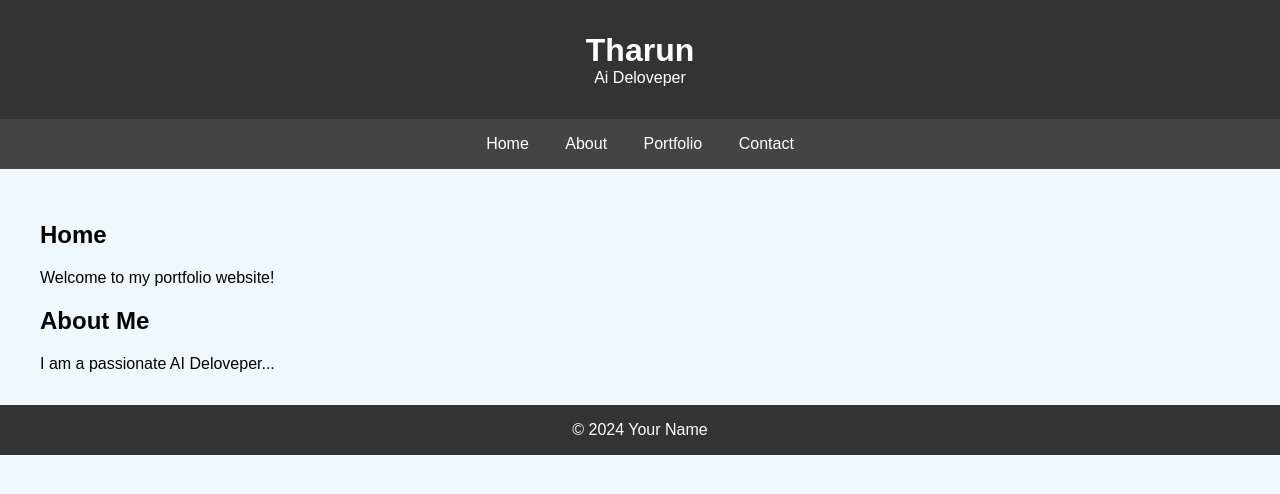
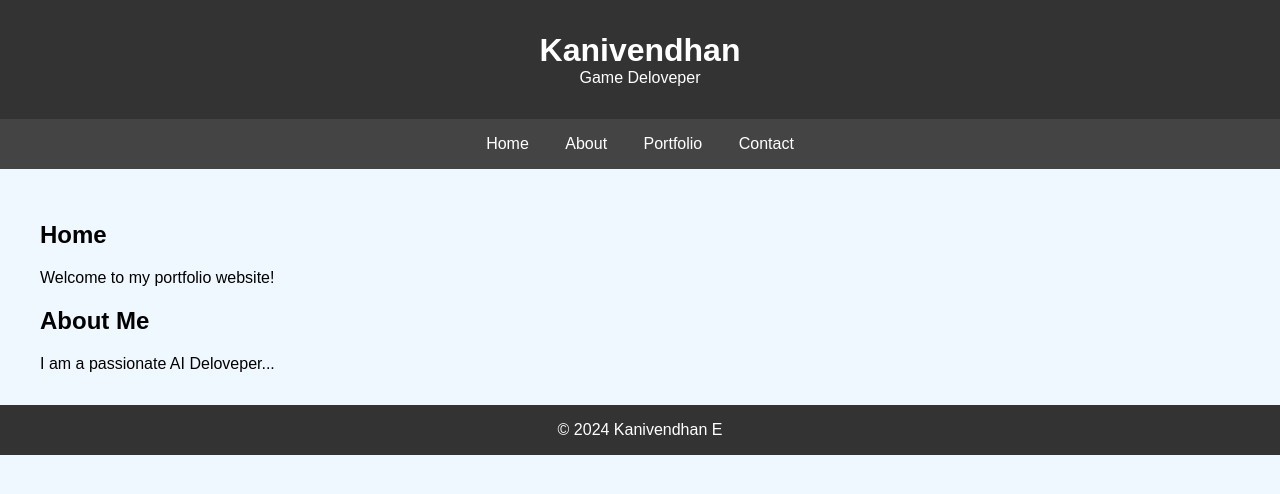
Before and after one commit to kanivendhanezhil/portfolio, a plain HTML site: page index.html in a window 1280 px wide. Drawn offline with Linux system fonts and the light colour scheme.

Commit message:
Update index.html

```diff
--- a/index.html
+++ b/index.html
@@ -51,8 +51,8 @@
 </head>
 <body>
     <header>
-        <h1>Tharun</h1>
-        <p>Ai Deloveper</p>
+        <h1>Kanivendhan</h1>
+        <p>Game Deloveper</p>
     </header>
 
     <nav>
@@ -79,7 +79,7 @@
     </div>
 
     <footer>
-        © 2024 Your Name
+        © 2024 Kanivendhan E
     </footer>
 </body>
 </html>
```
